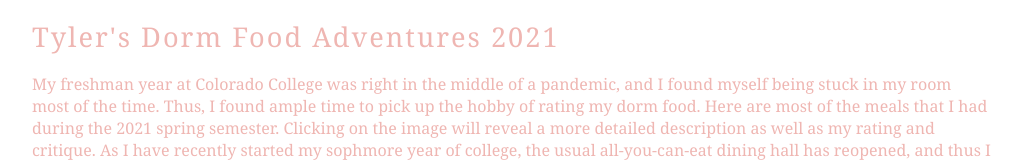
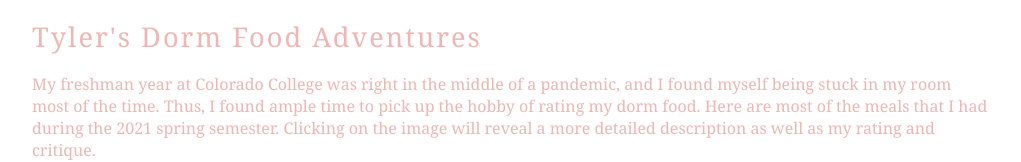
Before and after one commit to tylerchang/Food-Diary, a React (Create React App) app: page / in a window 1280 px wide. Shown: the top 162 px of the page, without its empty margins (128-1149 px from the left). Built offline with nearby package versions, Linux system fonts and the light colour scheme; no server answers; the database is empty.

Commit message:
Update Title.js

```diff
--- a/src/comps/Title/Title.js
+++ b/src/comps/Title/Title.js
@@ -4,8 +4,8 @@ import styles from './Title.module.css'
 const Title = () => {
   return (
     <div className={styles.title}>
-      <h1>Tyler's Dorm Food Adventures 2021</h1>
-      <div> My freshman year at Colorado College was right in the middle of a pandemic, and I found myself being stuck in my room most of the time. Thus, I found ample time to pick up the hobby of rating my dorm food. Here are most of the meals that I had during the 2021 spring semester. Clicking on the image will reveal a more detailed description as well as my rating and critique. As I have recently started my sophmore year of college, the usual all-you-can-eat dining hall has reopened, and thus I have decided to end any further entries to this collection. Thank you to everyone who followed along, and I hope looking at these pictures will make you hungry. Go CC Tigers! </div>
+      <h1>Tyler's Dorm Food Adventures</h1>
+      <div> My freshman year at Colorado College was right in the middle of a pandemic, and I found myself being stuck in my room most of the time. Thus, I found ample time to pick up the hobby of rating my dorm food. Here are most of the meals that I had during the 2021 spring semester. Clicking on the image will reveal a more detailed description as well as my rating and critique. </div>
       <br />
     </div>
   )
```
